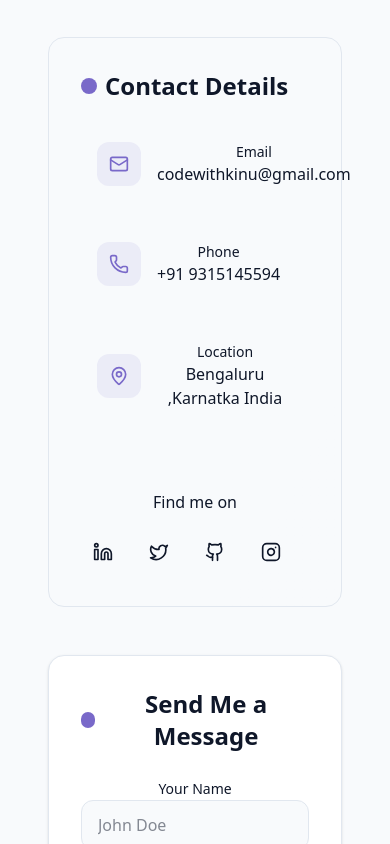
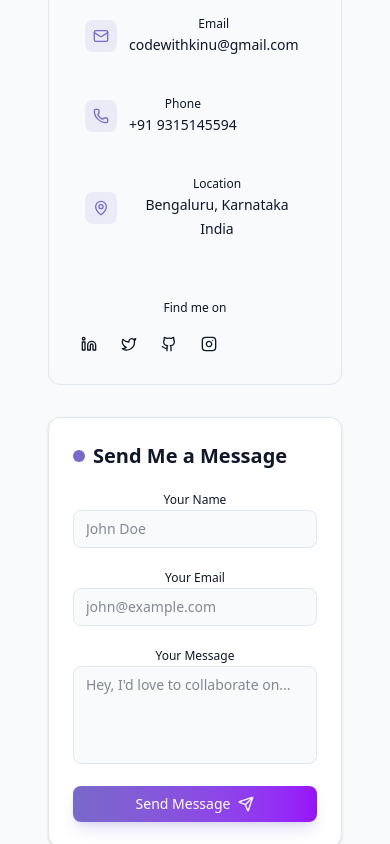
Before and after one commit to Realfencer/React-Portfolio, a React (Vite) app in the folder client/: page / in a window 390 px wide. Shown: the part 6680-7524 px from the top of the page. Built offline with nearby package versions, Linux system fonts and the light colour scheme.

Commit message:
responshive contect section

```diff
--- a/client/src/components/ContactSection.jsx
+++ b/client/src/components/ContactSection.jsx
@@ -21,6 +21,7 @@ export const ContactSection = () => {
     email: '',
     message: ''
   });
+
   const validateForm = () => {
     if (!formData.name.trim()) {
       toast({
@@ -54,6 +55,7 @@ export const ContactSection = () => {
 
     return true;
   };
+
   const handleChange = (e) => {
     const { name, value } = e.target;
     setFormData(prev => ({
@@ -70,8 +72,7 @@ export const ContactSection = () => {
     setIsSubmitting(true);
 
     try {
-      const response = await fetch('https://formspree.io/f/xwpbojaj', {//add your formspree link
-
+      const response = await fetch('https://formspree.io/f/xwpbojaj', {
         method: 'POST',
         headers: {
           'Content-Type': 'application/json',
@@ -101,75 +102,75 @@ export const ContactSection = () => {
   };
 
   return (
-    <section id="contact" className="py-20 px-4 relative bg-background">
+    <section id="contact" className="py-12 sm:py-16 md:py-20 px-4 sm:px-6 relative bg-background">
       <div className="container mx-auto max-w-6xl">
-        <div className="text-center mb-16">
-          <span className="inline-block px-3 py-1 text-sm font-medium rounded-full bg-primary/10 text-primary mb-4">
+        <div className="text-center mb-12 sm:mb-16">
+          <span className="inline-block px-3 py-1 text-xs sm:text-sm font-medium rounded-full bg-primary/10 text-primary mb-3 sm:mb-4">
             Let's Connect
           </span>
-          <h2 className="text-4xl md:text-5xl font-bold mb-6 bg-clip-text text-transparent bg-gradient-to-r from-primary to-purple-600">
+          <h2 className="text-3xl sm:text-4xl md:text-5xl font-bold mb-4 sm:mb-6 bg-clip-text text-transparent bg-gradient-to-r from-primary to-purple-600">
             Get In Touch
           </h2>
-          <p className="text-lg text-muted-foreground max-w-2xl mx-auto">
+          <p className="text-base sm:text-lg text-muted-foreground max-w-2xl mx-auto">
             Have a project in mind or just want to say hi? My inbox is always open.
           </p>
         </div>
 
-        <div className="grid grid-cols-1 lg:grid-cols-2 gap-12">
+        <div className="grid grid-cols-1 lg:grid-cols-2 gap-8 sm:gap-10 md:gap-12">
           {/* Contact Information */}
-          <div className="space-y-8 p-8 rounded-2xl bg-gradient-to-br from-secondary/20 to-background border border-border">
-            <h3 className="text-2xl font-bold mb-6 flex items-center gap-2">
-              <span className="w-4 h-4 rounded-full bg-primary"></span>
+          <div className="space-y-6 sm:space-y-8 p-6 sm:p-8 rounded-xl sm:rounded-2xl bg-gradient-to-br from-secondary/20 to-background border border-border">
+            <h3 className="text-xl sm:text-2xl font-bold mb-4 sm:mb-6 flex items-center gap-2">
+              <span className="w-3 sm:w-4 h-3 sm:h-4 rounded-full bg-primary"></span>
               Contact Details
             </h3>
 
-            <div className="space-y-6">
-              <div className="flex items-center gap-4 p-4 hover:bg-accent/30 rounded-xl transition-all duration-300">
-                <div className="p-3 rounded-xl bg-primary/10 text-primary">
-                  <Mail className="h-5 w-5" />
+            <div className="space-y-4 sm:space-y-6">
+              <div className="flex items-center gap-3 sm:gap-4 p-3 sm:p-4 hover:bg-accent/30 rounded-lg sm:rounded-xl transition-all duration-300">
+                <div className="p-2 sm:p-3 rounded-lg sm:rounded-xl bg-primary/10 text-primary">
+                  <Mail className="h-4 w-4 sm:h-5 sm:w-5" />
                 </div>
                 <div>
-                  <p className="text-sm text-muted-foreground">Email</p>
+                  <p className="text-xs sm:text-sm text-muted-foreground">Email</p>
                   <a
-                    href="mailto:hello@example.com"
-                    className="font-medium hover:text-primary transition-colors"
+                    href="mailto:codewithkinu@gmail.com"
+                    className="text-sm sm:text-base font-medium hover:text-primary transition-colors"
                   >
                     codewithkinu@gmail.com
                   </a>
                 </div>
               </div>
 
-              <div className="flex items-center gap-4 p-4 hover:bg-accent/30 rounded-xl transition-all duration-300">
-                <div className="p-3 rounded-xl bg-primary/10 text-primary">
-                  <Phone className="h-5 w-5" />
+              <div className="flex items-center gap-3 sm:gap-4 p-3 sm:p-4 hover:bg-accent/30 rounded-lg sm:rounded-xl transition-all duration-300">
+                <div className="p-2 sm:p-3 rounded-lg sm:rounded-xl bg-primary/10 text-primary">
+                  <Phone className="h-4 w-4 sm:h-5 sm:w-5" />
                 </div>
                 <div>
-                  <p className="text-sm text-muted-foreground">Phone</p>
+                  <p className="text-xs sm:text-sm text-muted-foreground">Phone</p>
                   <a
-                    href="tel:+11234567890"
-                    className="font-medium hover:text-primary transition-colors"
+                    href="tel:+919315145594"
+                    className="text-sm sm:text-base font-medium hover:text-primary transition-colors"
                   >
                     +91 9315145594
                   </a>
                 </div>
               </div>
 
-              <div className="flex items-center gap-4 p-4 hover:bg-accent/30 rounded-xl transition-all duration-300">
-                <div className="p-3 rounded-xl bg-primary/10 text-primary">
-                  <MapPin className="h-5 w-5" />
+              <div className="flex items-center gap-3 sm:gap-4 p-3 sm:p-4 hover:bg-accent/30 rounded-lg sm:rounded-xl transition-all duration-300">
+                <div className="p-2 sm:p-3 rounded-lg sm:rounded-xl bg-primary/10 text-primary">
+                  <MapPin className="h-4 w-4 sm:h-5 sm:w-5" />
                 </div>
                 <div>
-                  <p className="text-sm text-muted-foreground">Location</p>
-                  <span className="font-medium">
-                    Bengaluru ,Karnatka India
+                  <p className="text-xs sm:text-sm text-muted-foreground">Location</p>
+                  <span className="text-sm sm:text-base font-medium">
+                    Bengaluru, Karnataka India
                   </span>
                 </div>
               </div>
             </div>
 
-            <div className="pt-8">
-  <h4 className="font-medium mb-4 text-muted-foreground">Find me on</h4>
-  <div className="flex gap-3">
+            <div className="pt-6 sm:pt-8">
+              <h4 className="font-medium mb-3 sm:mb-4 text-xs sm:text-sm text-muted-foreground">Find me on</h4>
+              <div className="flex gap-2 sm:gap-3">
                 {[
                   {
                     icon: Linkedin,
@@ -179,7 +180,7 @@ export const ContactSection = () => {
                   {
                     icon: Twitter,
                     label: "Twitter",
-        url: "#", // Add your real Twitter
+                    url: "#",
                   },
                   {
                     icon: Github,
@@ -189,7 +190,7 @@ export const ContactSection = () => {
                   {
                     icon: Instagram,
                     label: "Instagram",
-        url: "https://www.instagram.com/dubbinut", // instagram link
+                    url: "https://www.instagram.com/dubbinut",
                   },
                 ].map((social, index) => (
                   <a
@@ -197,29 +198,28 @@ export const ContactSection = () => {
                     href={social.url}
                     target="_blank"
                     rel="noopener noreferrer"
-        className="p-3 rounded-xl bg-accent hover:bg-primary/10 text-muted-foreground hover:text-primary transition-all duration-300"
+                    className="p-2 sm:p-3 rounded-lg sm:rounded-xl bg-accent hover:bg-primary/10 text-muted-foreground hover:text-primary transition-all duration-300"
                     aria-label={social.label}
                   >
-        <social.icon className="h-5 w-5" />
+                    <social.icon className="h-4 w-4 sm:h-5 sm:w-5" />
                   </a>
                 ))}
               </div>
             </div>
-
           </div>
 
           {/* Contact Form */}
-          <div className="p-8 rounded-2xl bg-card border border-border shadow-sm">
-            <h3 className="text-2xl font-bold mb-6 flex items-center gap-2">
-              <span className="w-4 h-4 rounded-full bg-primary"></span>
+          <div className="p-6 sm:p-8 rounded-xl sm:rounded-2xl bg-card border border-border shadow-sm">
+            <h3 className="text-xl sm:text-2xl font-bold mb-4 sm:mb-6 flex items-center gap-2">
+              <span className="w-3 sm:w-4 h-3 sm:h-4 rounded-full bg-primary"></span>
               Send Me a Message
             </h3>
 
-            <form className="space-y-6" onSubmit={handleSubmit}>
+            <form className="space-y-4 sm:space-y-6" onSubmit={handleSubmit}>
               <div className="space-y-1">
                 <label
                   htmlFor="name"
-                  className="text-sm font-medium text-muted-foreground"
+                  className="text-xs sm:text-sm font-medium text-muted-foreground"
                 >
                   Your Name
                 </label>
@@ -230,7 +230,7 @@ export const ContactSection = () => {
                   value={formData.name}
                   onChange={handleChange}
                   required
-                  className="w-full px-4 py-3 rounded-xl border border-input bg-background focus:outline-none focus:ring-2 focus:ring-primary/50 focus:border-transparent transition-all"
+                  className="w-full px-3 sm:px-4 py-2 sm:py-3 rounded-lg sm:rounded-xl border border-input bg-background focus:outline-none focus:ring-2 focus:ring-primary/50 focus:border-transparent transition-all text-sm sm:text-base"
                   placeholder="John Doe"
                 />
               </div>
@@ -238,7 +238,7 @@ export const ContactSection = () => {
               <div className="space-y-1">
                 <label
                   htmlFor="email"
-                  className="text-sm font-medium text-muted-foreground"
+                  className="text-xs sm:text-sm font-medium text-muted-foreground"
                 >
                   Your Email
                 </label>
@@ -249,7 +249,7 @@ export const ContactSection = () => {
                   value={formData.email}
                   onChange={handleChange}
                   required
-                  className="w-full px-4 py-3 rounded-xl border border-input bg-background focus:outline-none focus:ring-2 focus:ring-primary/50 focus:border-transparent transition-all"
+                  className="w-full px-3 sm:px-4 py-2 sm:py-3 rounded-lg sm:rounded-xl border border-input bg-background focus:outline-none focus:ring-2 focus:ring-primary/50 focus:border-transparent transition-all text-sm sm:text-base"
                   placeholder="john@example.com"
                 />
               </div>
@@ -257,7 +257,7 @@ export const ContactSection = () => {
               <div className="space-y-1">
                 <label
                   htmlFor="message"
-                  className="text-sm font-medium text-muted-foreground"
+                  className="text-xs sm:text-sm font-medium text-muted-foreground"
                 >
                   Your Message
                 </label>
@@ -267,8 +267,8 @@ export const ContactSection = () => {
                   value={formData.message}
                   onChange={handleChange}
                   required
-                  rows={5}
-                  className="w-full px-4 py-3 rounded-xl border border-input bg-background focus:outline-none focus:ring-2 focus:ring-primary/50 focus:border-transparent transition-all resize-none"
+                  rows={4}
+                  className="w-full px-3 sm:px-4 py-2 sm:py-3 rounded-lg sm:rounded-xl border border-input bg-background focus:outline-none focus:ring-2 focus:ring-primary/50 focus:border-transparent transition-all resize-none text-sm sm:text-base"
                   placeholder="Hey, I'd love to collaborate on..."
                 />
               </div>
@@ -277,19 +277,19 @@ export const ContactSection = () => {
                 type="submit"
                 disabled={isSubmitting}
                 className={cn(
-                  "w-full flex items-center justify-center gap-2 py-3 px-6 rounded-xl bg-gradient-to-r from-primary to-purple-600 text-white font-medium hover:opacity-90 transition-all duration-300 shadow-lg shadow-primary/20",
+                  "w-full flex items-center justify-center gap-2 py-2 sm:py-3 px-4 sm:px-6 rounded-lg sm:rounded-xl bg-gradient-to-r from-primary to-purple-600 text-white font-medium hover:opacity-90 transition-all duration-300 shadow-lg shadow-primary/20 text-sm sm:text-base",
                   isSubmitting && "opacity-80 cursor-not-allowed"
                 )}
               >
                 {isSubmitting ? (
                   <>
-                    <Loader2 className="h-5 w-5 animate-spin" />
+                    <Loader2 className="h-4 w-4 sm:h-5 sm:w-5 animate-spin" />
                     Sending...
                   </>
                 ) : (
                   <>
                     Send Message
-                    <Send size={18} />
+                    <Send size={16} className="sm:size-[18px]" />
                   </>
                 )}
               </button>
```
Lines whose indentation alone changed are shown as unchanged.
